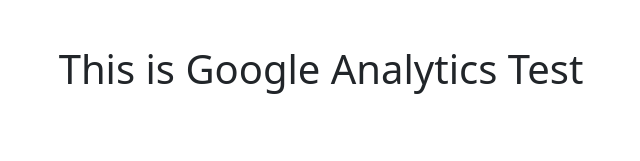
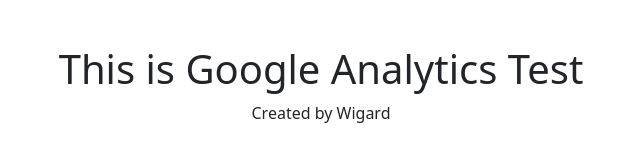
Before and after one commit to Wigard/GoogleAnalyticsTest, a plain HTML site: page index.html in a window 1280 px wide. Shown: the part 83-244 px from the top of the page, without its empty margins (319-959 px from the left). Drawn offline with nearby package versions, Linux system fonts and the light colour scheme.

Commit message:
add paragraph

```diff
--- a/index.html
+++ b/index.html
@@ -33,6 +33,7 @@
       <div class="header">
         <img src="https://upload.wikimedia.org/wikipedia/commons/7/77/GAnalytics.svg" alt="icon" />
         <h1 class="mt-5 text-center">This is Google Analytics Test</h1>
+        <p class="text-center">Created by Wigard</p>
       </div>
     </div>
   </body>
```
